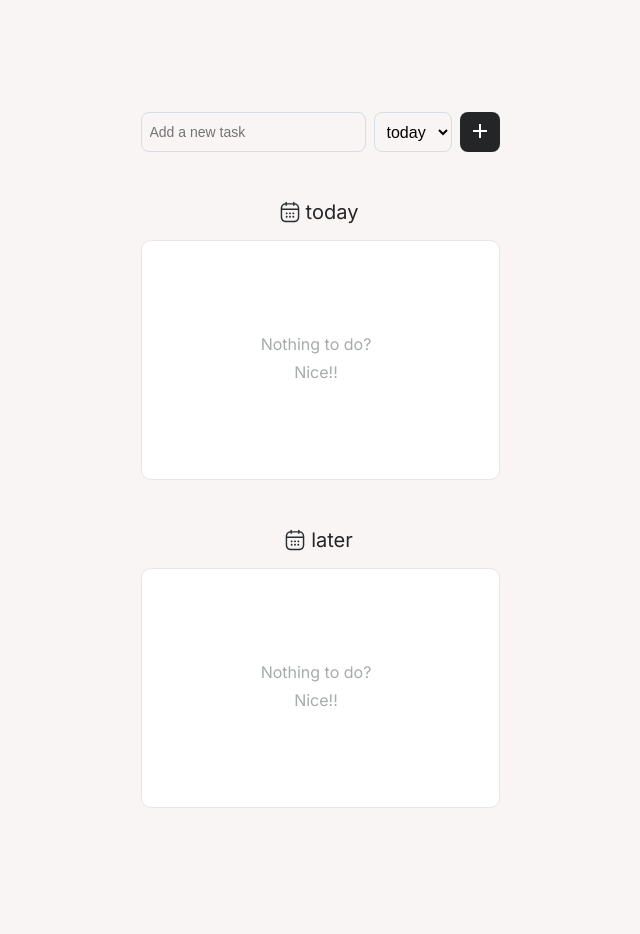
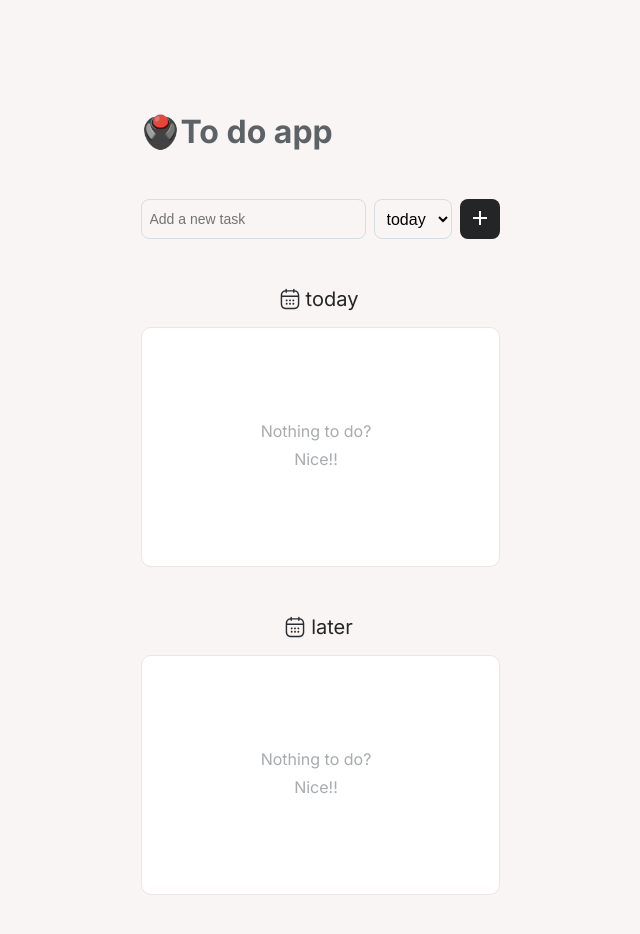
Before and after one commit to Praise7165/to-do, a React (Vite) app: page / in a window 1280 px wide. Shown: the top 934 px of the page, without its empty margins (320-960 px from the left). Built offline with nearby package versions, Linux system fonts and the light colour scheme.

Commit message:
added a header

```diff
--- a/src/App.jsx
+++ b/src/App.jsx
@@ -97,6 +97,7 @@ function App() {
     <main>
       <div className="container">
         <div className="wrapper">
+          <h1>🖲️To do app</h1>
           <Header
             day={day}
             action={action}
```
